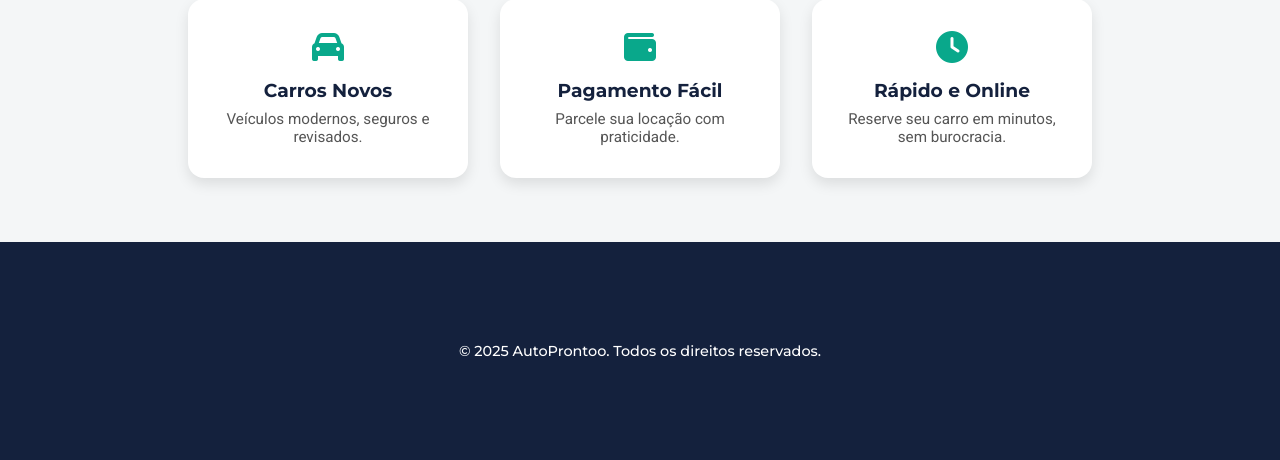
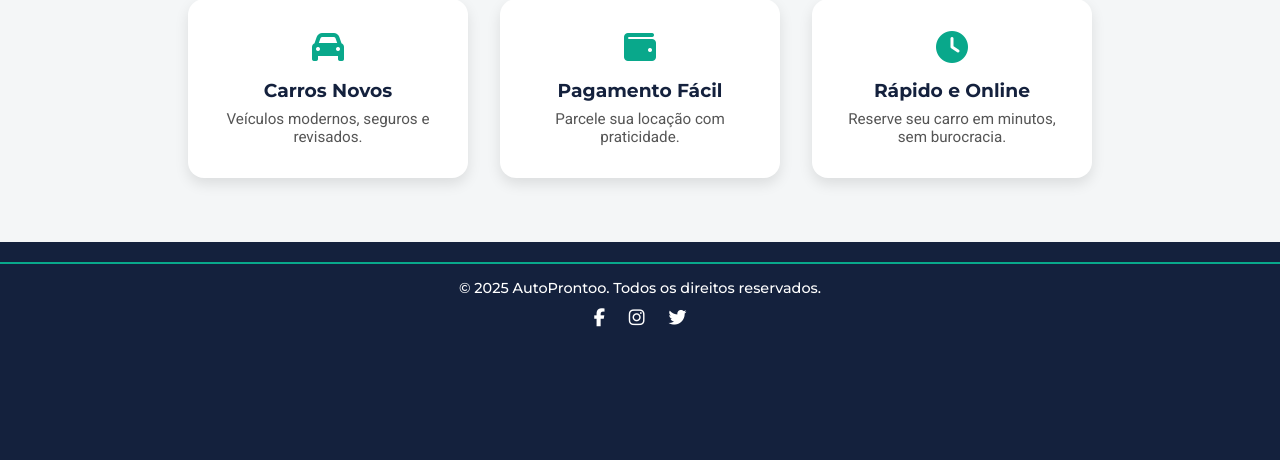
Before and after one commit to sofiabali/AutoProntoo, a Flask app: page / in a window 1280 px wide. Shown: the part 497-957 px from the top of the page. After the commit the page ends 824 px from the top, so only its background shows below. Run offline with Flask 3, Linux system fonts and the light colour scheme.

Commit message:
ajuste no footer

```diff
--- a/static/style.css
+++ b/static/style.css
@@ -604,16 +604,7 @@ input, textarea {
 .btn-remover:hover {
     background-color: #d32f2f;
 }
-.site-footer {
-    background-color: #14213d;
-    text-align: center;
-    padding: 20px 0;
-    position: relative;
-    bottom: 0;
-    width: 100%;
-    font-family: 'Montserrat', sans-serif;
-}
-/* Garante que o body ocupe toda a altura da tela */
+
 html, body {
     height: 100%;
     margin: 0;
@@ -621,16 +612,34 @@ html, body {
     flex-direction: column;
 }
 
-/* Conteúdo principal ocupa o restante da tela */
 .main-content {
     flex: 1;
 }
 
-/* Estilo do rodapé */
 .site-footer {
-    background-color: #14213d; /* azul do tema */
+    background-color: #14213d;
     color: #ffffff;
     text-align: center;
-    padding: 100px 0;
     font-family: 'Montserrat', sans-serif;
+    padding: 20px 0;
 }
+
+.site-footer .footer-top {
+    border-top: 2px solid #09A88B;
+    padding-top: 15px;
+}
+
+.site-footer .social-icons {
+    margin-top: 10px;
+}
+
+.site-footer .social-icons a {
+    color: #ffffff;
+    margin: 0 10px;
+    font-size: 18px;
+    transition: color 0.3s;
+}
+
+.site-footer .social-icons a:hover {
+    color: #09A88B;
+}
--- a/templates/base.html
+++ b/templates/base.html
@@ -40,7 +40,6 @@
     </main>
   </div>
 
-  <!-- Rodapé -->
   {% include 'footer.html' %}
 </body>
 </html>
--- a/templates/footer.html
+++ b/templates/footer.html
@@ -1,3 +1,10 @@
 <footer class="site-footer">
-    <p>&copy; 2025 AutoProntoo. Todos os direitos reservados.</p>
+    <div class="footer-top">
+        <p>&copy; 2025 AutoProntoo. Todos os direitos reservados.</p>
+        <div class="social-icons">
+            <a href="https://www.facebook.com" target="_blank"><i class="fab fa-facebook-f"></i></a>
+            <a href="https://www.instagram.com" target="_blank"><i class="fab fa-instagram"></i></a>
+            <a href="https://www.twitter.com" target="_blank"><i class="fab fa-twitter"></i></a>
+        </div>
+    </div>
 </footer>
```
